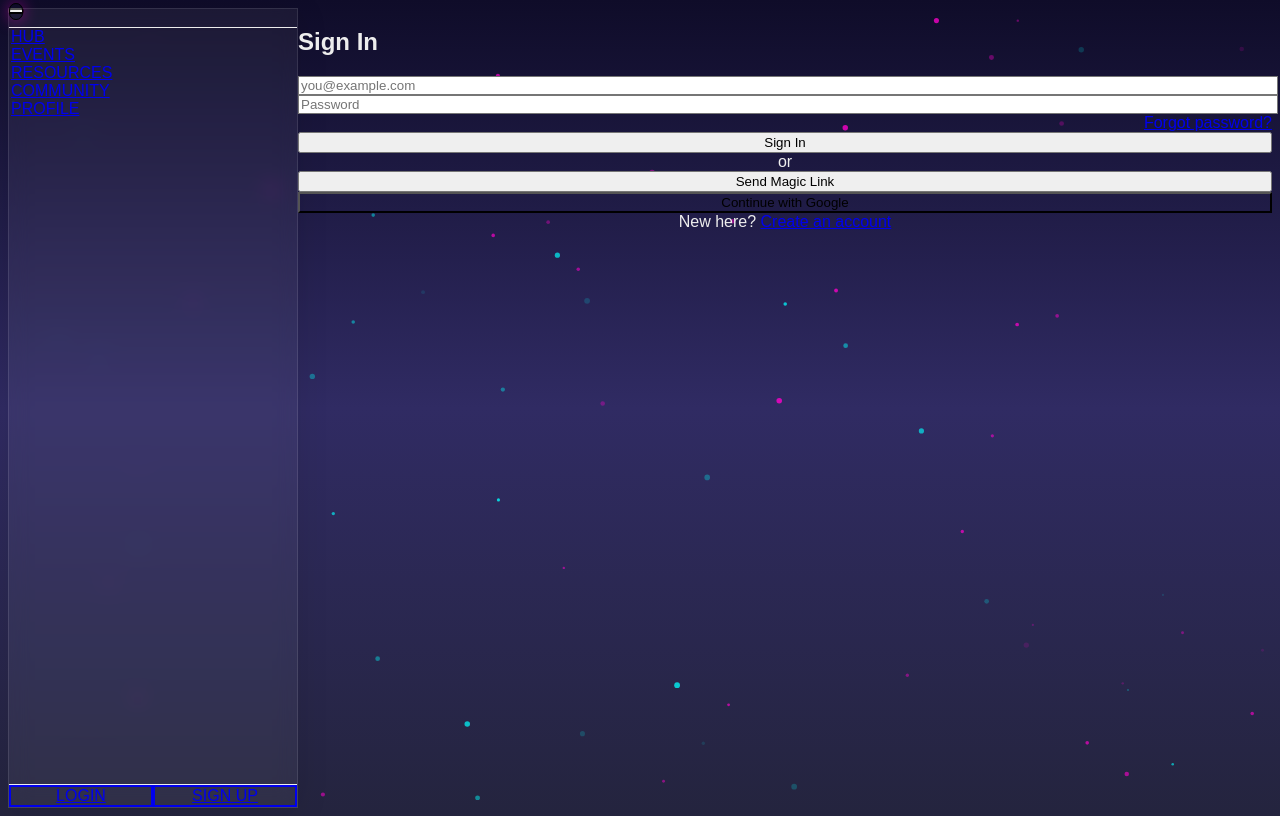
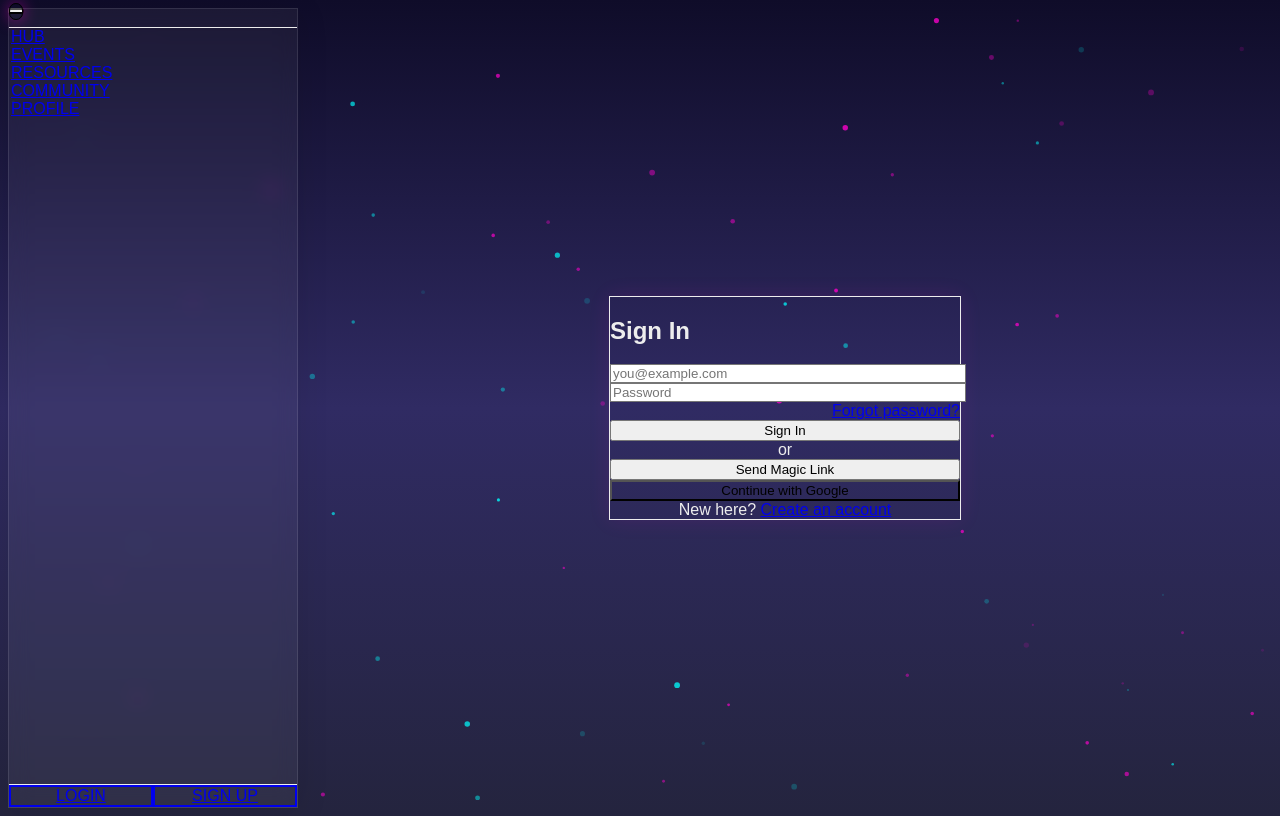
Before and after one commit to Guatapickl/gay-i-concierge, a Next.js app: page /auth/sign-in in a window 1280 px wide. Built offline with nearby package versions, Linux system fonts and the light colour scheme; no server answers.

Commit message:
layout updates

```diff
--- /dev/null
+++ b/app/auth/layout.tsx
@@ -0,0 +1,11 @@
+export default function AuthLayout({
+    children,
+}: {
+    children: React.ReactNode;
+}) {
+    return (
+        <div className="flex items-center justify-center w-full h-full min-h-[calc(100vh-8rem)]">
+            {children}
+        </div>
+    );
+}
--- a/app/auth/sign-in/page.tsx
+++ b/app/auth/sign-in/page.tsx
@@ -65,7 +65,7 @@ export default function SignInPage() {
   };
 
   return (
-    <div className="max-w-sm mx-auto">
+    <div className="w-full max-w-[350px] mx-auto bg-black/40 p-6 rounded-lg border border-white/10 shadow-[0_0_20px_rgba(255,0,204,0.1)] backdrop-blur-sm">
       <h2 className="text-2xl font-bold mb-4">Sign In</h2>
       <form onSubmit={signInWithPassword} className="space-y-3">
         <FormInput
--- a/app/layout.tsx
+++ b/app/layout.tsx
@@ -32,7 +32,7 @@ export default function RootLayout({
     <html lang="en" className={`${inter.className} ${orbitron.variable}`}>
       <body className="flex min-h-screen antialiased relative bg-background text-foreground">
         <BackgroundParticles />
-        <aside className="w-64 glass border-r border-white/10 relative z-10 flex flex-col shadow-[0_0_15px_rgba(0,255,255,0.1)]">
+        <aside className="w-64 glass border-r border-white/10 relative z-40 flex flex-col shadow-[0_0_15px_rgba(0,255,255,0.1)]">
           <div className="h-20 flex items-center justify-center border-b border-white/10 relative overflow-hidden">
             <div className="absolute inset-0 bg-gradient-to-r from-transparent via-primary/20 to-transparent animate-pulse" />
             <Link href="/hub" className="text-3xl font-bold text-transparent bg-clip-text bg-gradient-to-r from-primary to-accent font-orbitron tracking-widest z-10 drop-shadow-[0_0_5px_rgba(255,0,204,0.5)]">
@@ -60,7 +60,7 @@ export default function RootLayout({
             <AuthNav />
           </div>
         </aside>
-        <div className="flex flex-col flex-1">
+        <div className="flex flex-col flex-1 min-w-0">
           <main className="flex-1 p-8 relative z-10">{children}</main>
         </div>
         <ChatModalProvider />
```
